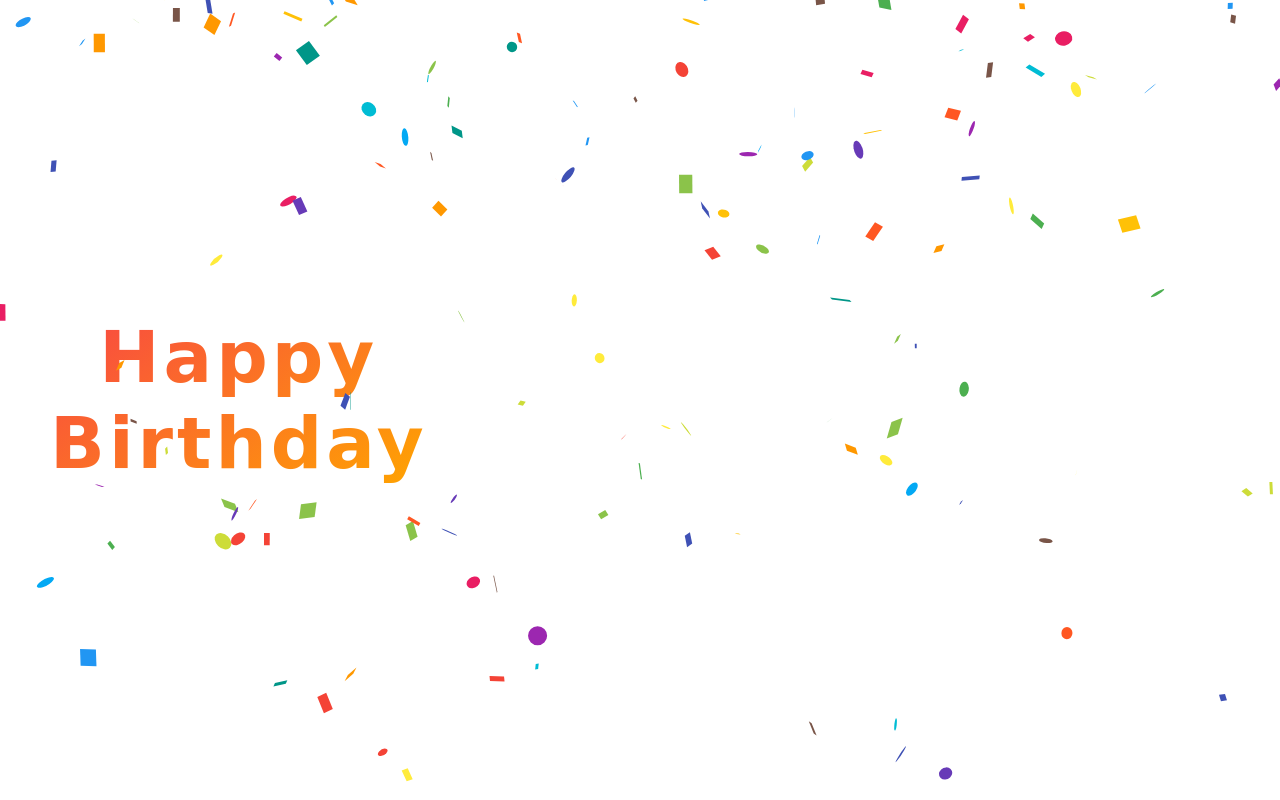
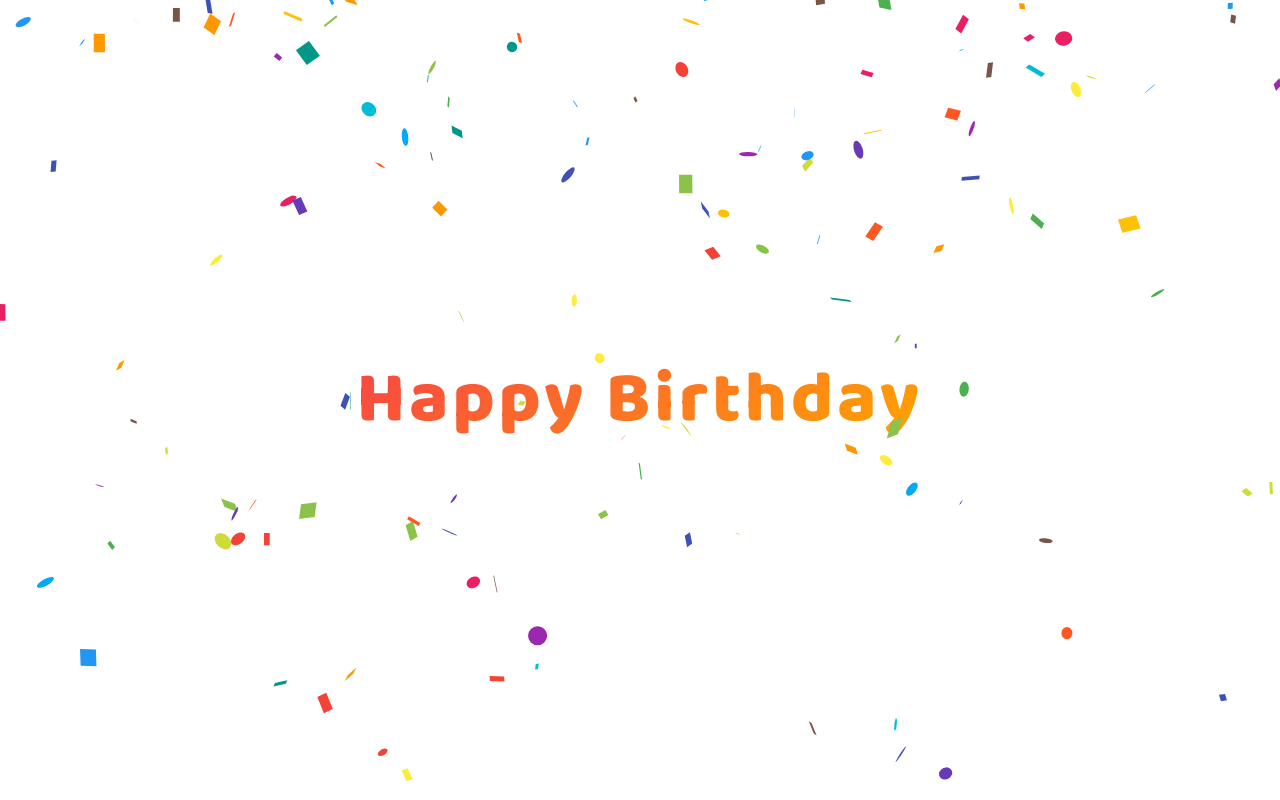
Before and after one commit to sumitchouhan13/Birthday_App, a React (Vite) app: page / in a window 1280 px wide. Built offline with nearby package versions, Linux system fonts and the light colour scheme.

Commit message:
Improved css for safari browser

```diff
--- a/index.html
+++ b/index.html
@@ -5,6 +5,12 @@
     <link rel="icon" type="image/svg+xml" href="/vite.svg" />
     <meta name="viewport" content="width=device-width, initial-scale=1.0" />
     <title>Vaishali's Birthday App</title>
+    <link rel="preconnect" href="https://fonts.googleapis.com" />
+    <link rel="preconnect" href="https://fonts.gstatic.com" crossorigin />
+    <link
+      href="https://fonts.googleapis.com/css2?family=Baloo+2:wght@400..800&display=swap"
+      rel="stylesheet"
+    />
   </head>
   <body>
     <div id="root"></div>
--- a/src/App.tsx
+++ b/src/App.tsx
@@ -5,6 +5,17 @@ import { useEffect, useState } from "react";
 
 function App() {
   const [showSplashScreen, setShowSplashScreen] = useState<boolean>(true);
+  const [showConfetti, setShowConfetti] = useState(true);
+
+  useEffect(() => {
+    if (!showSplashScreen) {
+      const timer = setTimeout(() => {
+        setShowConfetti(false);
+      }, 5000);
+
+      return () => clearTimeout(timer);
+    }
+  }, [showSplashScreen]);
   useEffect(() => {
     const timeoutId = setTimeout(() => {
       setShowSplashScreen(false);
@@ -19,8 +30,10 @@ function App() {
         <SplashScreen />
       ) : (
         <>
-          <ReactConfetti />
-          <BubblyText />
+          {showConfetti && <ReactConfetti />}
+          <div>
+            <BubblyText />
+          </div>
         </>
       )}
     </>
--- a/src/BubbleText.css
+++ b/src/BubbleText.css
@@ -1,21 +1,42 @@
 /* styles.css */
 .bubbly-wrapper {
   text-align: center;
-  padding: 50px;
+  padding: clamp(20px, 5vw, 50px); /* Responsive padding */
 }
 
 .bubbly-text {
-  font-family: "Comic Sans MS", cursive, sans-serif;
-  font-size: 72px;
-  font-weight: bold;
-  color: #f84545;
+  font-family: "Baloo 2", sans-serif;
+  -webkit-user-select: none;
+  -moz-user-select: none;
+  -ms-user-select: none;
+  user-select: none;
+
+  cursor: default;
+  font-weight: 800;
+  color: #f84545; /* Fallback color */
   background: linear-gradient(145deg, #f84545, #ffa500);
   -webkit-background-clip: text;
+  background-clip: text;
   -webkit-text-fill-color: transparent;
+  text-fill-color: transparent;
+  font-size: clamp(2rem, 8vw, 4.5rem);
 
-  text-shadow: 2px 2px 4px rgba(0, 0, 0, 0.2), 4px 4px 8px rgba(0, 0, 0, 0.15),
-    inset 1px 1px 2px rgba(255, 255, 255, 0.8);
+  /* Responsive text shadows */
+  text-shadow: clamp(1px, 0.3vw, 2px) clamp(1px, 0.3vw, 2px)
+      clamp(2px, 0.6vw, 4px) rgba(0, 0, 0, 0.2),
+    clamp(2px, 0.6vw, 4px) clamp(2px, 0.6vw, 4px) clamp(4px, 1.2vw, 8px)
+      rgba(0, 0, 0, 0.15),
+    inset clamp(0.5px, 0.15vw, 1px) clamp(0.5px, 0.15vw, 1px)
+      clamp(1px, 0.3vw, 2px) rgba(255, 255, 255, 0.8);
+  letter-spacing: clamp(2px, 1vw, 4px);
+  line-height: 1.2;
+  margin: 0;
+  display: inline-block;
+}
 
-  letter-spacing: 4px;
-  line-height: 1.2;
+@media (max-width: 400px) {
+  .bubbly-text {
+    line-height: 1.1;
+    letter-spacing: 2px;
+  }
 }
--- a/src/BubbleText.tsx
+++ b/src/BubbleText.tsx
@@ -3,11 +3,7 @@ import "./BubbleText.css";
 const BubblyText = () => {
   return (
     <div className="bubbly-wrapper">
-      <h1 className="bubbly-text">
-        Happy
-        <br />
-        Birthday
-      </h1>
+      <p className="bubbly-text">Happy Birthday</p>
     </div>
   );
 };
--- a/src/index.css
+++ b/src/index.css
@@ -26,8 +26,20 @@ body {
   margin: 0;
   display: flex;
   place-items: center;
-  min-width: 320px;
-  min-height: 100vh;
+  justify-content: center;
+  min-height: 100vh; /* Changed from height to min-height */
+  width: 100vw;
+  overflow-x: hidden; /* Prevent horizontal scroll */
+  position: relative;
+}
+
+/* Add this to handle iOS specifically */
+@supports (-webkit-touch-callout: none) {
+  body {
+    /* iOS-specific fixes */
+    height: -webkit-fill-available;
+    min-height: -webkit-fill-available;
+  }
 }
 
 h1 {
```
